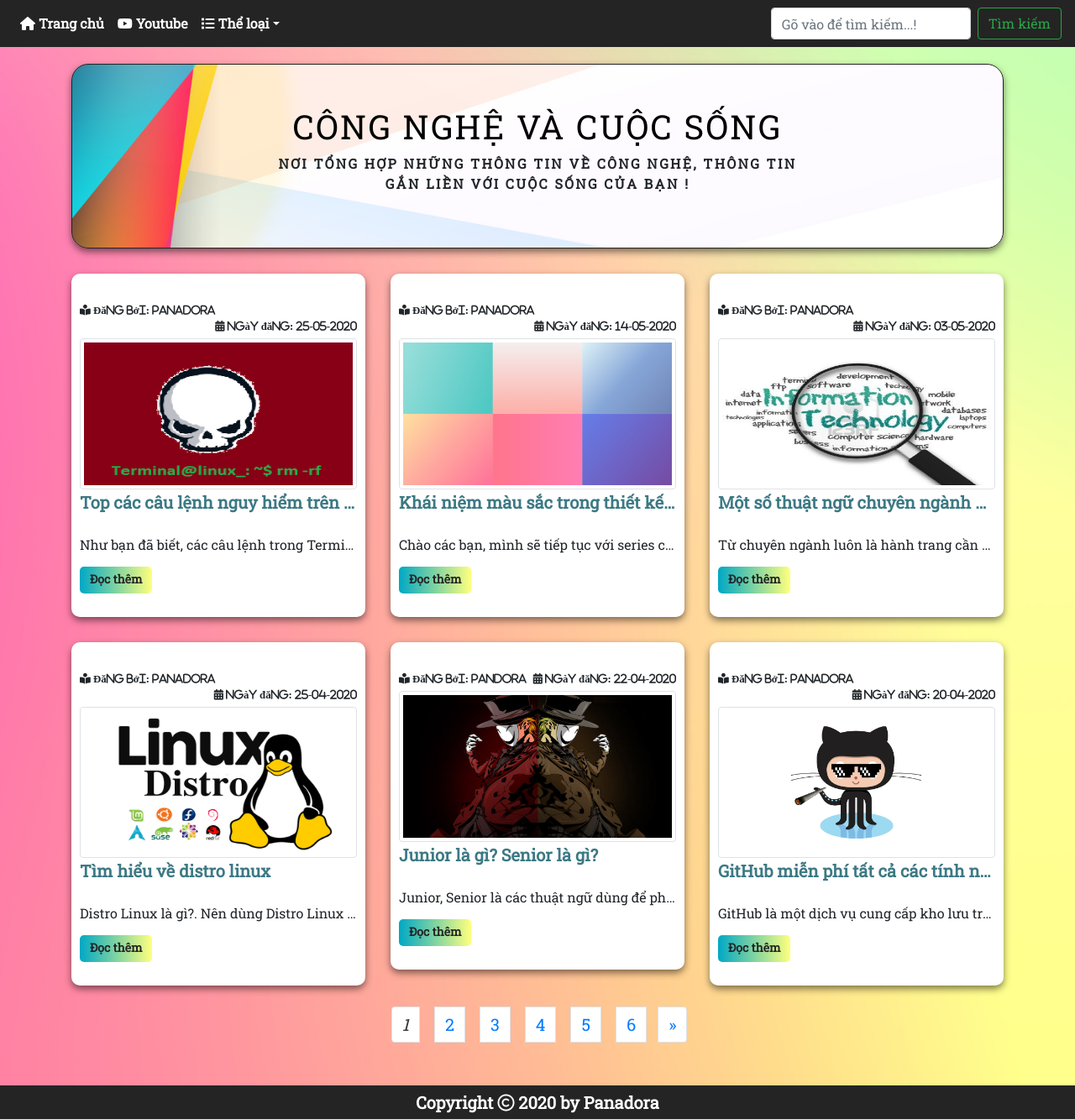
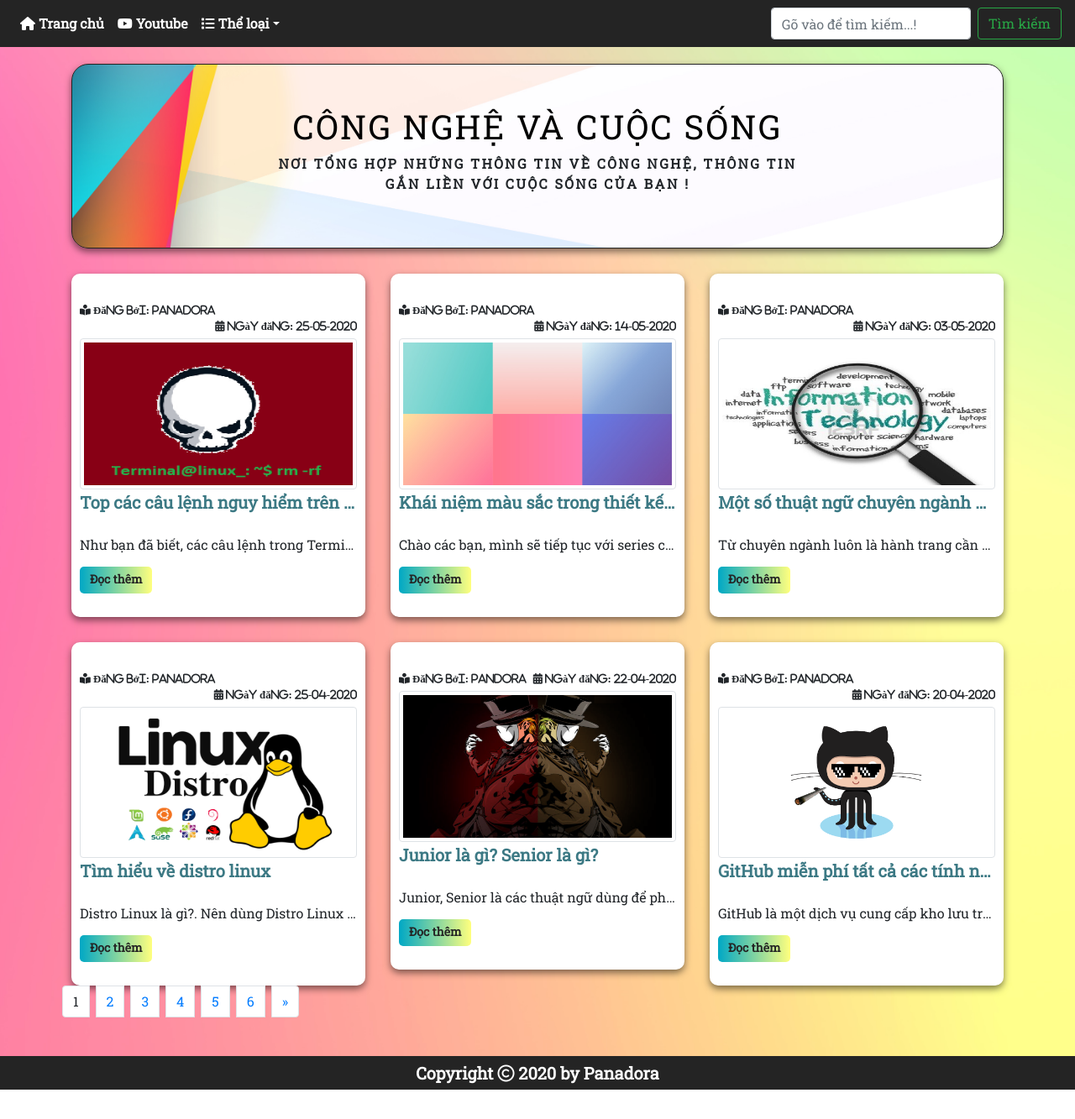
Before and after one commit to panadorado/panadora.github.io, a Jekyll site: the page built from index.html, in a window 1280 px wide. Shown: the whole page at 84% size. Built offline with Jekyll 4.4.1, drawn with Linux system fonts in a browser that asks for light colours; nearby versions of some CDN libraries; the list of posts is cut into pages by our own code; after the commit the page ends 1298 px from its top, so only the background shows below that.

Commit message:
Add files via upload

```diff
--- a/_includes/paginator.html
+++ b/_includes/paginator.html
@@ -1,10 +1,9 @@
-<div class="container btn-count-page">
+<div class="d-flex justify-content-center">
 	<nav aria-label="Page navigation example">
         <ul class="pagination justify-content-center">
 			{% if paginator.total_pages > 1 %}
-        		<div class="pagination">
 	        		{% if paginator.previous_page %}
-			            <li class="page-item">
+						<li class="page-item px-1">
 			                <a class="page-link" href="{{ paginator.previous_page_path }}">&laquo;</a>
 			            </li>
 	        		{% else %}
@@ -13,11 +12,11 @@
 	        		{% for page in (1..paginator.total_pages) %}
 	            		{% if page == paginator.page %}
 							<li class="page-item px-1">
-			                    <em class="page-link text-dark">{{ page }}</em>
+			                    <a class="page-link afterSelect">{{ page }}</a>
 			                </li>
 	            		{% elsif page == 1 %}
-			                <li class="page-item px-2">
-			                	<a class="page-link" href="{{ paginator.previous_page_path }}">{{ page }}</a>
+							<li class="page-item px-1">
+			                	<a class="page-link" href="/">{{ page }}</a>
 			                </li>
 	            		{% else %}
 							<li class="page-item px-1">
@@ -27,12 +26,11 @@
 	       			{% endfor %}
 
 	        		{% if paginator.next_page %}
-			            <li class="page-item">
+			            <li class="page-item px-1">
 			                <a class="page-link" href="{{ paginator.next_page_path }}">&raquo;</a>
 			            </li>
 	        		{% else %}
 					{% endif %}
-        		</div>
     		{% endif %}
         </ul>
 	</nav>
```
Lines whose indentation alone changed are shown as unchanged.
